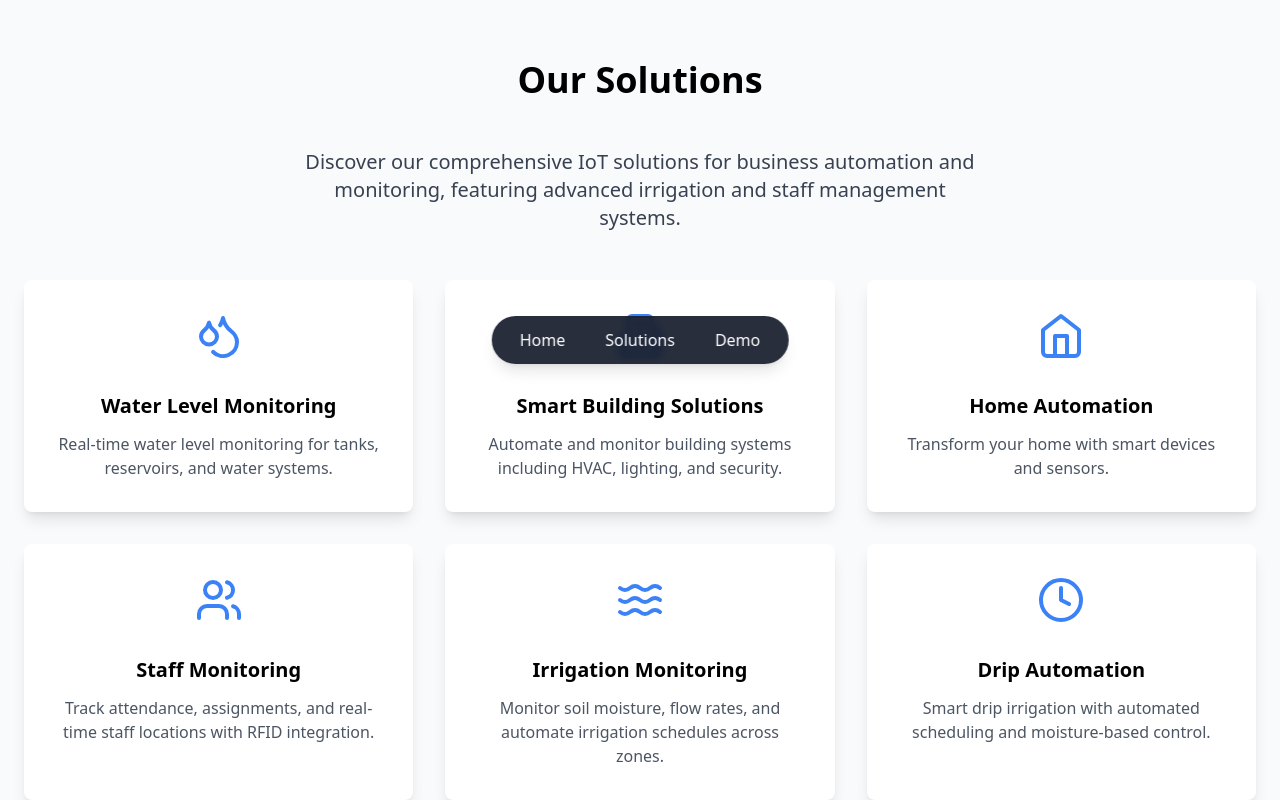
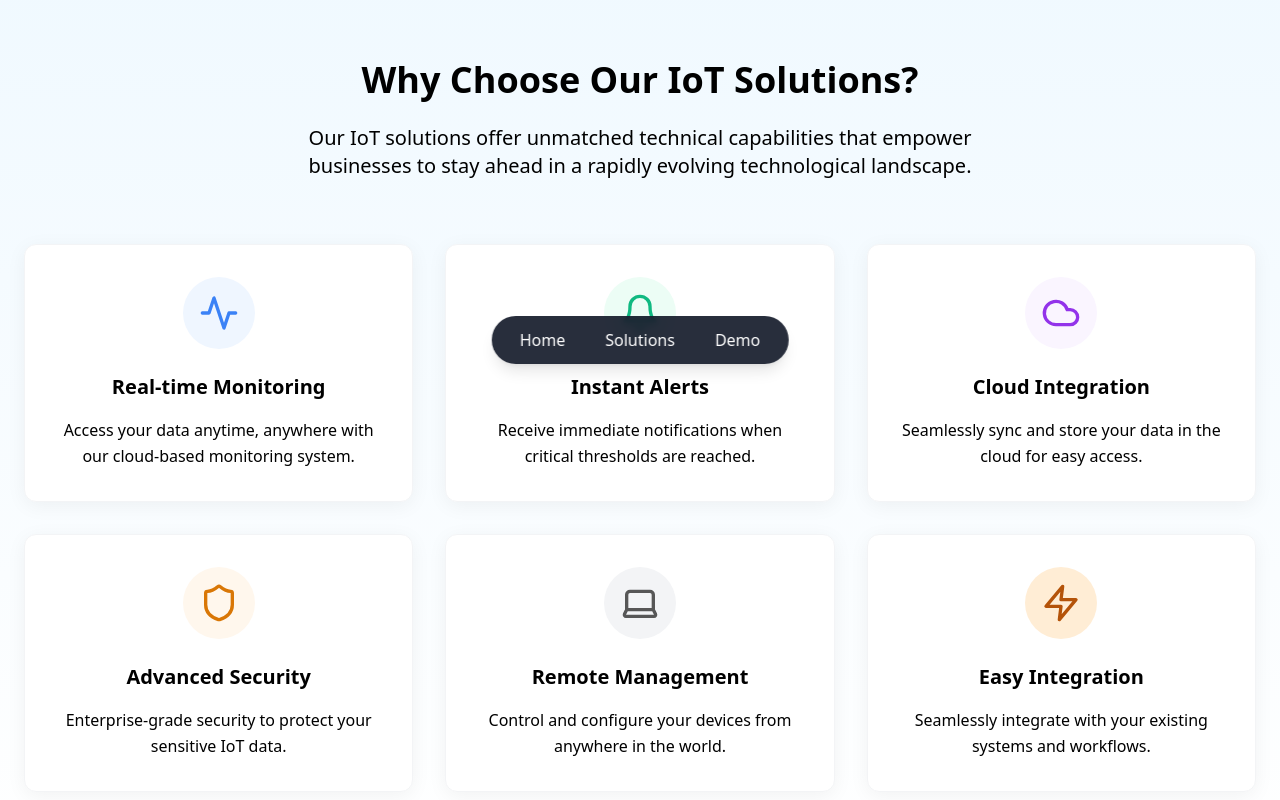
Before and after one commit to mustafasigad/iot-solutions-somalsmart, a Next.js app: page / in a window 1280 px wide. Shown: the part 420-1220 px from the top of the page. Built offline with nearby package versions, Linux system fonts and the light colour scheme.

Commit message:
contact issue resolved

```diff
--- a/src/components/home/SolutionsSection.js
+++ b/src/components/home/SolutionsSection.js
@@ -1,66 +1,120 @@
-"use client";
-import { Droplets, Building2, Home, Clock, Users, Waves } from 'lucide-react';
+'use client';
 
-const solutions = [
+import { useEffect, useRef } from 'react';
+import { Activity, Bell, Zap, Cloud, Shield, Laptop } from 'lucide-react';
+
+const features = [
   {
-    title: "Water Level Monitoring",
-    icon: Droplets,
-    description: "Real-time water level monitoring for tanks, reservoirs, and water systems."
+    title: "Real-time Monitoring",
+    icon: Activity,
+    iconColor: "rgb(59, 130, 246)", // Blue
+    bgColor: "rgb(239, 246, 255)",
+    description: "Access your data anytime, anywhere with our cloud-based monitoring system."
   },
   {
-    title: "Smart Building Solutions",
-    icon: Building2,
-    description: "Automate and monitor building systems including HVAC, lighting, and security."
+    title: "Instant Alerts",
+    icon: Bell,
+    iconColor: "rgb(16, 185, 129)", // Green
+    bgColor: "rgb(236, 253, 245)",
+    description: "Receive immediate notifications when critical thresholds are reached."
   },
   {
-    title: "Home Automation",
-    icon: Home,
-    description: "Transform your home with smart devices and sensors."
+    title: "Cloud Integration",
+    icon: Cloud,
+    iconColor: "rgb(147, 51, 234)", // Purple
+    bgColor: "rgb(250, 245, 255)",
+    description: "Seamlessly sync and store your data in the cloud for easy access."
   },
   {
-    title: "Staff Monitoring",
-    icon: Users,
-    description: "Track attendance, assignments, and real-time staff locations with RFID integration."
+    title: "Advanced Security",
+    icon: Shield,
+    iconColor: "rgb(217, 119, 6)", // Orange
+    bgColor: "rgb(255, 247, 237)",
+    description: "Enterprise-grade security to protect your sensitive IoT data."
   },
   {
-    title: "Irrigation Monitoring",
-    icon: Waves,
-    description: "Monitor soil moisture, flow rates, and automate irrigation schedules across zones."
+    title: "Remote Management",
+    icon: Laptop,
+    iconColor: "rgb(87, 87, 87)", // Steel gray
+    bgColor: "rgb(243, 244, 246)",
+    description: "Control and configure your devices from anywhere in the world."
   },
   {
-    title: "Drip Automation",
-    icon: Clock,
-    description: "Smart drip irrigation with automated scheduling and moisture-based control."
+    title: "Easy Integration",
+    icon: Zap,
+    iconColor: "rgb(180, 83, 9)", // Warm brown
+    bgColor: "rgb(255, 237, 213)",
+    description: "Seamlessly integrate with your existing systems and workflows."
   }
 ];
 
-const SolutionIcon = ({ Icon }) => (
-  <Icon className="h-12 w-12 text-blue-500 mb-4" />
+const FeatureIcon = ({ Icon, color, bgColor }) => (
+  <div className={`p-4 rounded-full transition-all duration-300 group-hover:scale-110`}
+       style={{ backgroundColor: bgColor }}>
+    <Icon className="h-10 w-10" style={{ color: color }} />
+  </div>
 );
 
-export default function SolutionsSection() {
+export default function FeaturesSection() {
   return (
-    <section id="solutions" className="pt-20 py-16 px-6 bg-gray-50">
+    <section id="features" className="py-20 px-6 bg-gradient-to-b from-sky-50 to-white">
       <div className="container mx-auto">
-        <h2 className="text-3xl md:text-4xl font-bold text-center mb-12">Our Solutions</h2>
-        <p className="text-center mb-12 text-xl text-gray-700 max-w-2xl mx-auto">
-          Discover our comprehensive IoT solutions for business automation and monitoring, featuring advanced irrigation and staff management systems.
+        <h2 className="text-4xl font-bold text-center mb-6 text-black">
+          Why Choose Our IoT Solutions?
+        </h2>
+        <p className="text-center mb-16 text-xl text-black max-w-2xl mx-auto">
+          Our IoT solutions offer unmatched technical capabilities that empower businesses
+          to stay ahead in a rapidly evolving technological landscape.
         </p>
+
         <div className="grid md:grid-cols-2 lg:grid-cols-3 gap-8">
-          {solutions.map((solution, index) => (
+          {features.map((feature, index) => (
             <div
               key={index}
-              className="bg-white p-8 rounded-lg shadow-lg transform transition-all duration-500 hover:shadow-2xl hover:-translate-y-2"
+              className={`
+                group bg-white p-8 rounded-xl
+                shadow-[0_4px_20px_rgba(0,0,0,0.05)]
+                transition-all duration-300 ease-in-out
+                hover:shadow-[0_8px_30px_rgba(0,0,0,0.1)]
+                hover:-translate-y-1
+                border border-gray-100
+                hover:border-gray-200
+              `}
+              style={{
+                animationDelay: `${index * 100}ms`,
+                animation: 'fadeIn 0.5s ease-out forwards'
+              }}
             >
-              <div className="flex justify-center mb-4">
-                <SolutionIcon Icon={solution.icon} />
+              <div className="flex justify-center mb-6">
+                <FeatureIcon
+                  Icon={feature.icon}
+                  color={feature.iconColor}
+                  bgColor={feature.bgColor}
+                />
               </div>
-              <h3 className="text-xl font-semibold mb-3 text-center">{solution.title}</h3>
-              <p className="text-gray-600 text-center">{solution.description}</p>
+              <h3 className="text-xl font-semibold mb-4 text-center text-black">
+                {feature.title}
+              </h3>
+              <p className="text-black text-center leading-relaxed">
+                {feature.description}
+              </p>
             </div>
           ))}
         </div>
       </div>
+
+      <style jsx global>{`
+        @keyframes fadeIn {
+          from {
+            opacity: 0;
+            transform: translateY(20px);
+          }
+          to {
+            opacity: 1;
+            transform: translateY(0);
+          }
+        }
+      `}</style>
     </section>
   );
 }
--- a/src/components/layout/Footer.js
+++ b/src/components/layout/Footer.js
@@ -6,20 +6,7 @@ export default function Footer() {
           <h2 className="text-2xl font-bold mb-2">HiilCore - Intelligent IoT Solutions</h2>
           <p className="text-gray-300">Empowering businesses with advanced IoT solutions and real-time monitoring technologies.</p>
         </div>
-        <div className="flex justify-center space-x-6 mb-6">
-          <a href="mailto:contact@iotsolutions.com" className="text-gray-300 hover:text-white transition-colors">
-            Email Us
-          </a>
-          <a href="tel:+1234567890" className="text-gray-300 hover:text-white transition-colors">
-            Call Us
-          </a>
-          <a href="/privacy-policy" className="text-gray-300 hover:text-white transition-colors">
-            Privacy Policy
-          </a>
-          <a href="/terms-of-service" className="text-gray-300 hover:text-white transition-colors">
-            Terms of Service
-          </a>
-        </div>
+
         <div>
           <p>&copy; 2024 HiilCore. All rights reserved.</p>
         </div>
```
